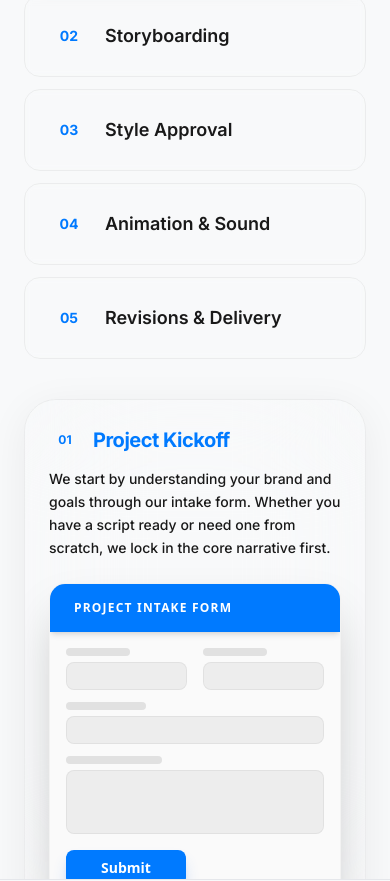
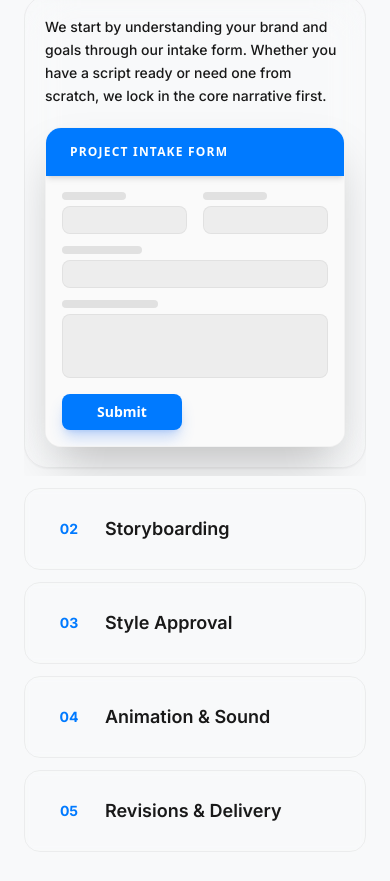
Before and after one commit to BerserkerOP/website, a Next.js app: page / in a window 390 px wide. Shown: the part 2900-3781 px from the top of the page. Built offline with nearby package versions, Linux system fonts and the light colour scheme.

Commit message:
Convert HowItWorks into an expanding accordion layout for mobile while keeping side-by-side for desktop

```diff
--- a/components/HowItWorks.tsx
+++ b/components/HowItWorks.tsx
@@ -275,8 +275,8 @@ export default function HowItWorks() {
           {steps.map((step, index) => {
             const isActive = activeStep === index;
             return (
+              <div key={index} className="flex flex-col gap-2">
                 <button
-                key={index}
                   onClick={() => setActiveStep(index)}
                   className={`w-full text-left rounded-2xl px-6 py-5 transition-all duration-300 focus:outline-none flex items-center gap-4 border ${
                     isActive
@@ -301,12 +301,35 @@ export default function HowItWorks() {
                     {step.title}
                   </h3>
                 </button>
+
+                {/* Mobile Accordion Content */}
+                <AnimatePresence>
+                  {isActive && (
+                    <motion.div
+                      initial={{ height: 0, opacity: 0 }}
+                      animate={{ height: 'auto', opacity: 1 }}
+                      exit={{ height: 0, opacity: 0 }}
+                      transition={{ duration: 0.3 }}
+                      className="lg:hidden overflow-hidden"
+                    >
+                      <div className="bg-apple-card/60 dark:bg-apple-card/40 backdrop-blur-xl rounded-[24px] p-5 border border-black/5 dark:border-white/5 shadow-sm mt-1 mb-2 flex flex-col gap-5">
+                        <p className="text-apple-text/80 text-sm leading-relaxed font-medium">
+                          {step.desc}
+                        </p>
+                        <div className="w-full flex items-center justify-center">
+                          {mockups[index]}
+                        </div>
+                      </div>
+                    </motion.div>
+                  )}
+                </AnimatePresence>
+              </div>
             );
           })}
         </div>
 
-        {/* Right Column: Active Card Display with Visual Mockups */}
-        <div className="lg:col-span-7 relative h-full min-h-[400px]">
+        {/* Right Column: Active Card Display with Visual Mockups (Desktop Only) */}
+        <div className="hidden lg:block lg:col-span-7 relative h-full min-h-[400px]">
           <AnimatePresence mode="wait">
             <motion.div
               key={activeStep}
```
Lines whose indentation alone changed are shown as unchanged.
